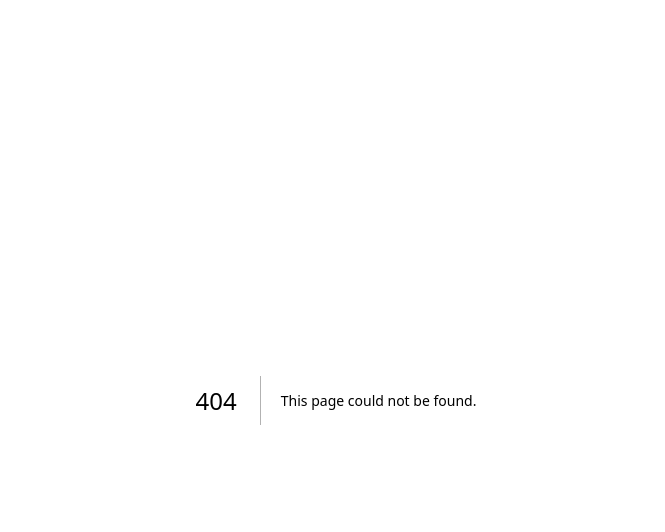
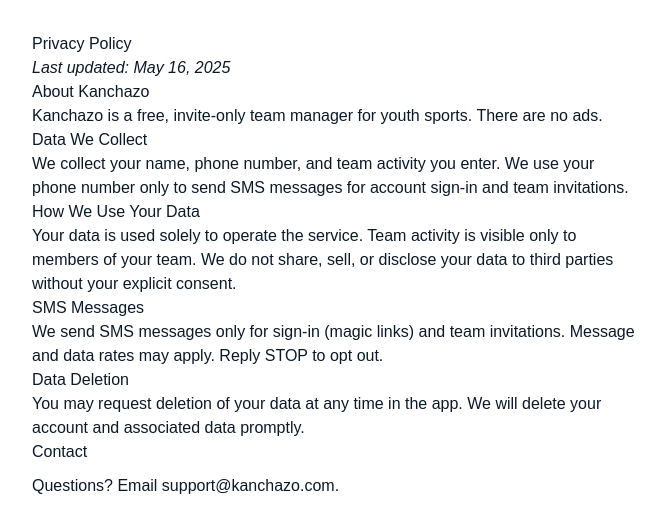
Before and after one commit to towynlin/kanchazo, a Next.js app: page /privacy-policy in a window 1280 px wide. Before the commit this address had no page. Shown: the top 532 px of the page, without its empty margins (304-969 px from the left). Built offline with nearby package versions, Linux system fonts and the light colour scheme.

Commit message:
privacy policy, terms & conditions

```diff
--- /dev/null
+++ b/app/privacy-policy/page.tsx
@@ -0,0 +1,26 @@
+export default function PrivacyPolicy() {
+  return (
+    <main style={{ maxWidth: 640, margin: "0 auto", padding: "2rem 1rem", fontFamily: "sans-serif" }}>
+      <h1>Privacy Policy</h1>
+      <p><em>Last updated: May 16, 2025</em></p>
+
+      <h2>About Kanchazo</h2>
+      <p>Kanchazo is a free, invite-only team manager for youth sports. There are no ads.</p>
+
+      <h2>Data We Collect</h2>
+      <p>We collect your name, phone number, and team activity you enter. We use your phone number only to send SMS messages for account sign-in and team invitations.</p>
+
+      <h2>How We Use Your Data</h2>
+      <p>Your data is used solely to operate the service. Team activity is visible only to members of your team. We do not share, sell, or disclose your data to third parties without your explicit consent.</p>
+
+      <h2>SMS Messages</h2>
+      <p>We send SMS messages only for sign-in (magic links) and team invitations. Message and data rates may apply. Reply STOP to opt out.</p>
+
+      <h2>Data Deletion</h2>
+      <p>You may request deletion of your data at any time in the app. We will delete your account and associated data promptly.</p>
+
+      <h2>Contact</h2>
+      <p>Questions? Email <a href="mailto:support@kanchazo.com">support@kanchazo.com</a>.</p>
+    </main>
+  );
+}
--- /dev/null
+++ b/app/terms-and-conditions/page.tsx
@@ -0,0 +1,23 @@
+export default function TermsAndConditions() {
+  return (
+    <main style={{ maxWidth: 640, margin: "0 auto", padding: "2rem 1rem", fontFamily: "sans-serif" }}>
+      <h1>Terms and Conditions</h1>
+      <p><em>Last updated: May 16, 2025</em></p>
+
+      <h2>Service</h2>
+      <p>Kanchazo is a free, invite-only team manager for youth sports. Access requires an invitation from an existing team member.</p>
+
+      <h2>Use of Service</h2>
+      <p>You agree to use Kanchazo only for lawful purposes and to provide accurate information. You are responsible for activity under your account.</p>
+
+      <h2>SMS Messaging</h2>
+      <p>By providing your phone number you consent to receive SMS messages for sign-in and team invitations. Message and data rates may apply. Reply STOP to opt out.</p>
+
+      <h2>No Warranties</h2>
+      <p>Kanchazo is provided as-is without warranties of any kind. We may modify or discontinue the service at any time.</p>
+
+      <h2>Contact</h2>
+      <p>Questions? Email <a href="mailto:support@kanchazo.com">support@kanchazo.com</a>.</p>
+    </main>
+  );
+}
```
